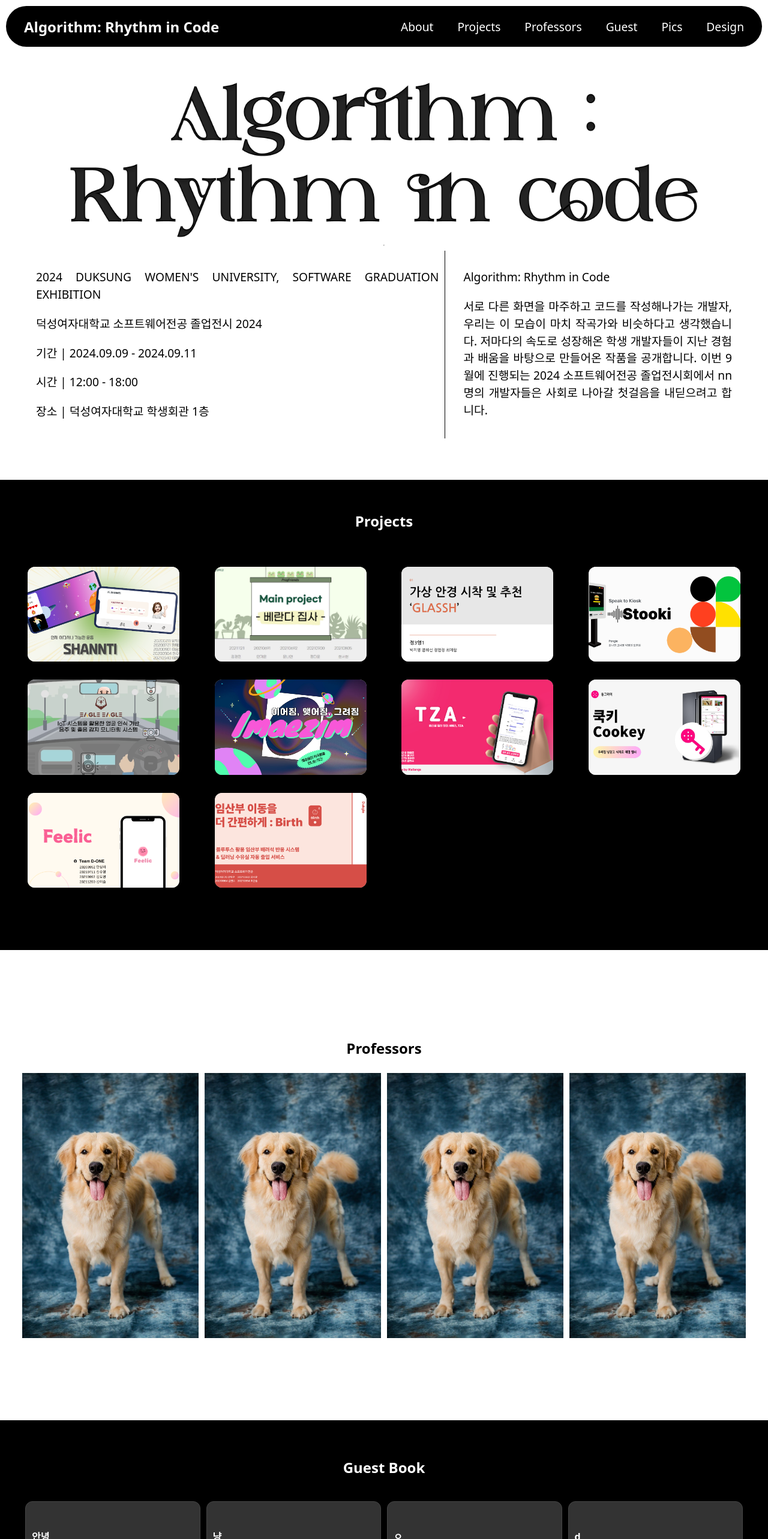
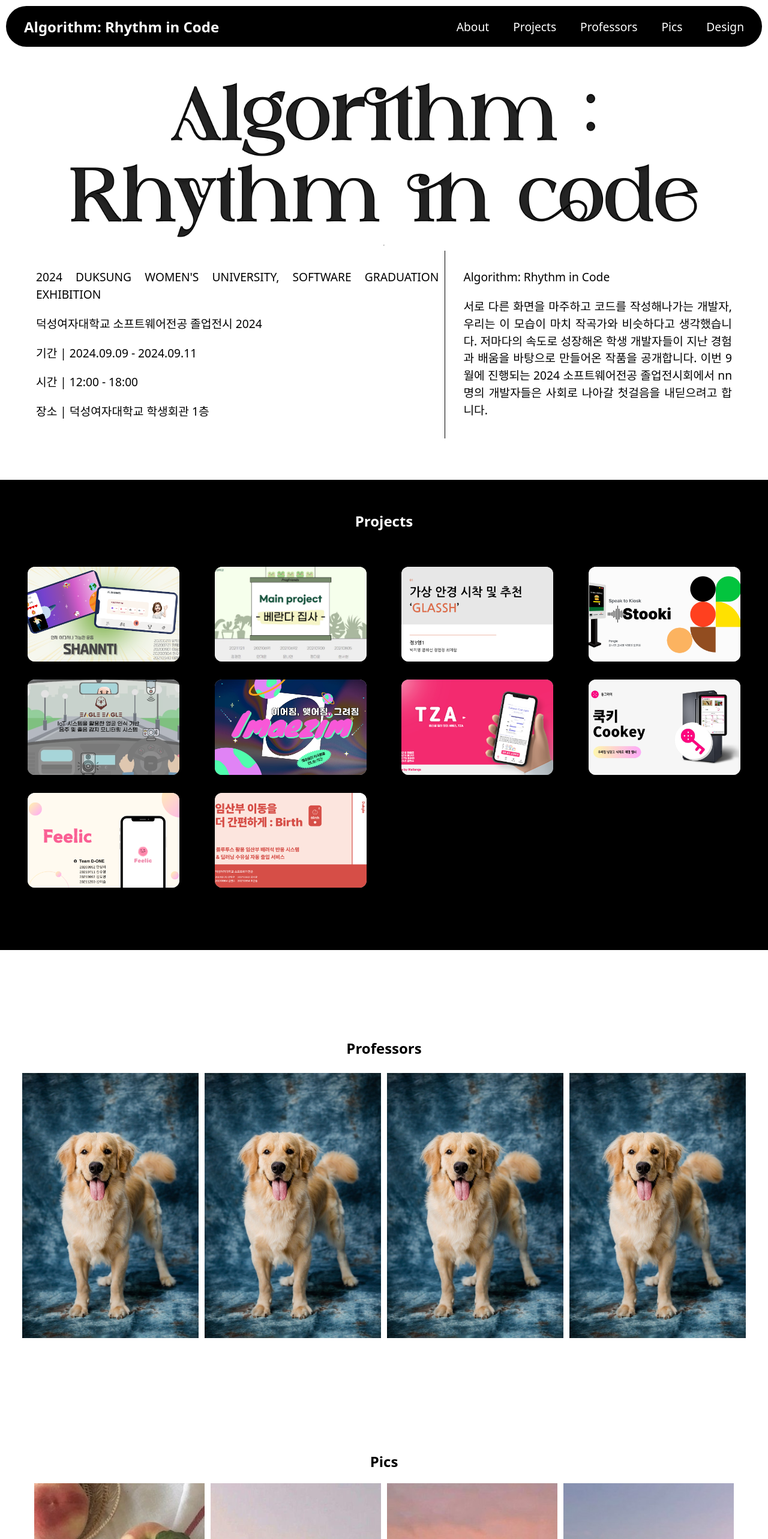
Before and after one commit to jxeong/FE-Graduation-Exhibition, a React (Create React App) app: page / in a window 1280 px wide. Shown: the top 2566 px of the page at 60% size. Built offline with nearby package versions, Linux system fonts and the light colour scheme; data requests are answered from the project's data file; a web font is replaced by a local one.

Commit message:
professors commit

```diff
--- a/public/index.html
+++ b/public/index.html
@@ -24,7 +24,7 @@
       work correctly both with client-side routing and a non-root public URL.
       Learn how to configure a non-root public URL by running `npm run build`.
     -->
-    <title>React App</title>
+    <title>Algorithm: Rhythm in Code</title>
   </head>
   <body>
     <noscript>You need to enable JavaScript to run this app.</noscript>
@@ -39,6 +39,5 @@
       To begin the development, run `npm start` or `yarn start`.
       To create a production bundle, use `npm run build` or `yarn build`.
     -->
-    hello
   </body>
 </html>
--- a/src/App.js
+++ b/src/App.js
@@ -9,8 +9,9 @@ import Professor1Component from './pages/professors/Professor1Component';
 import Professor2Component from './pages/professors/Professor2Component';
 import Professor3Component from './pages/professors/Professor3Component';
 import Professor4Component from './pages/professors/Professor4Component';
-import Guest from './pages/Guest';
-import GuestPage from './pages/guest2';
+import Professor5Component from "./pages/professors/Professor5Component";
+//import Guest from './pages/Guest';
+//import GuestPage from './pages/guest2';
 import Pics from './pages/Pics';
 import Designers from './pages/Designers';
 import Footer from './components/Footer';
@@ -49,7 +50,7 @@ const App = () => {
                   <About data={landingPageData.About} />
                   <Projects data={landingPageData.Projects} />
                   <Professors data={landingPageData.Professors} />
-                  <Guest data={landingPageData.Guest} />
+                  {/*<Guest data={landingPageData.Guest} />*/}
                   <Pics data={landingPageData.Pics} />
                   <Designers data={landingPageData.Designers} />
                 </>
@@ -59,7 +60,8 @@ const App = () => {
               <Route path="/professor2" element={<Professor2Component />} />
               <Route path="/professor3" element={<Professor3Component />} />
               <Route path="/professor4" element={<Professor4Component />} />
-              <Route path="/guest2" element={<GuestPage />} />
+              <Route path="/professor5" element={<Professor5Component />} />
+              {/* <Route path="/guest2" element={<GuestPage />} /> */}
               <Route path="/project1" element={<Project1Component />} />
               <Route path="/project2" element={<Project2Component />} />
               <Route path="/project3" element={<Project3Component />} />
--- a/src/components/Header.js
+++ b/src/components/Header.js
@@ -25,7 +25,7 @@ const Header = () => {
     const observerCallback = (entries) => {
       entries.forEach(entry => {
         if (entry.isIntersecting) {
-          if (entry.target.id === 'projects' || entry.target.id === 'guest' || entry.target.id === 'designers') {
+          if (entry.target.id === 'projects' || entry.target.id === 'designers') {
             header.classList.remove('light');
             header.classList.add('dark');
           } else {
@@ -101,7 +101,7 @@ const Header = () => {
             <li className="nav-item"><a href="#about" onClick={handleNavLinkClick}>About</a></li>
             <li className="nav-item"><a href="#projects" onClick={handleNavLinkClick}>Projects</a></li>
             <li className="nav-item"><a href="#professors" onClick={handleNavLinkClick}>Professors</a></li>
-            <li className="nav-item"><a href="#guest" onClick={handleNavLinkClick}>Guest</a></li>
+            {/* <li className="nav-item"><a href="#guest" onClick={handleNavLinkClick}>Guest</a></li> */}
             <li className="nav-item"><a href="#pics" onClick={handleNavLinkClick}>Pics</a></li>
             <li className="nav-item"><a href="#designers" onClick={handleNavLinkClick}>Design</a></li>
           </ul>
@@ -111,7 +111,7 @@ const Header = () => {
             <li><a href="#about" onClick={handleNavLinkClick}>About</a></li>
             <li><a href="#projects" onClick={handleNavLinkClick}>Projects</a></li>
             <li><a href="#professors" onClick={handleNavLinkClick}>Professors</a></li>
-            <li><a href="#guest" onClick={handleNavLinkClick}>Guest</a></li>
+            {/* <li><a href="#guest" onClick={handleNavLinkClick}>Guest</a></li> */}
             <li><a href="#pics" onClick={handleNavLinkClick}>Pics</a></li>
             <li><a href="#designers" onClick={handleNavLinkClick}>Design</a></li>
           </ul>
```
Also changed, not shown: src/pages/professors/Professor5Component.js (added).
